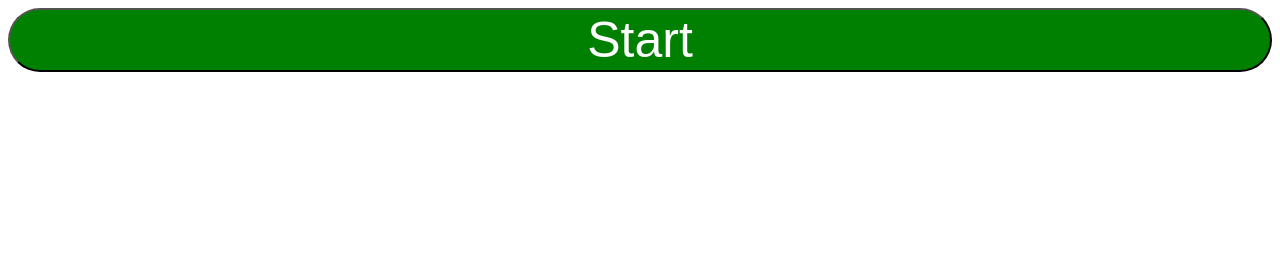
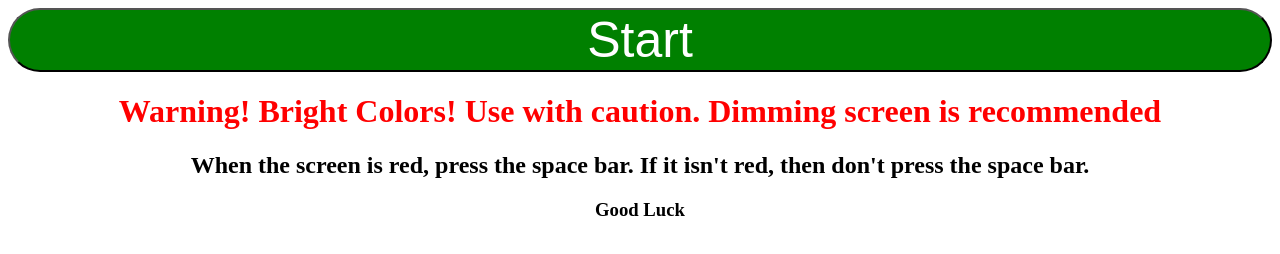
Before and after one commit to ChocolateLoverRaj/Reflexes, a website: page genetics.html in a window 1280 px wide. Drawn offline with Linux system fonts and the light colour scheme.

Commit message:
Added disclaimer

```diff
--- a/genetics.html
+++ b/genetics.html
@@ -17,6 +17,12 @@
             text-align: center;
             font-size: 50px;
         }
+        #warning{
+            color: red;
+        }
+        *{
+            text-align: center;
+        }
         .message{
             text-align: center;
             color: white;
@@ -29,7 +35,12 @@
     </style>
 </head>
 <body>
-    <button id="start">Start</button>
+    <div id="help">
+        <button id="start">Start</button>
+        <h1 id="warning">Warning! Bright Colors! Use with caution. Dimming screen is recommended</h1>
+        <h2>When the screen is red, press the space bar. If it isn't red, then don't press the space bar.</h2>
+        <h3>Good Luck</h3>
+    </div>
 
     <div id="box"></div>
 
@@ -69,10 +80,12 @@
         const ready = document.getElementById("ready");
         const oops = document.getElementById("oops");
         const yay = document.getElementById("yay");
+        const help = document.getElementById("help");
 
         start.onclick = () => {
             start.setAttribute("hidden", "hidden");
             info.setAttribute("hidden", "hidden");
+            help.setAttribute("hidden", "hidden");
             startGame();
         };
 
@@ -130,6 +143,7 @@
                 looping = false;
                 document.body.style.backgroundColor = "white";
                 start.removeAttribute("hidden");
+                help.removeAttribute("hidden");
                 info.removeAttribute("hidden");
 
                 //Average Calculating
```
